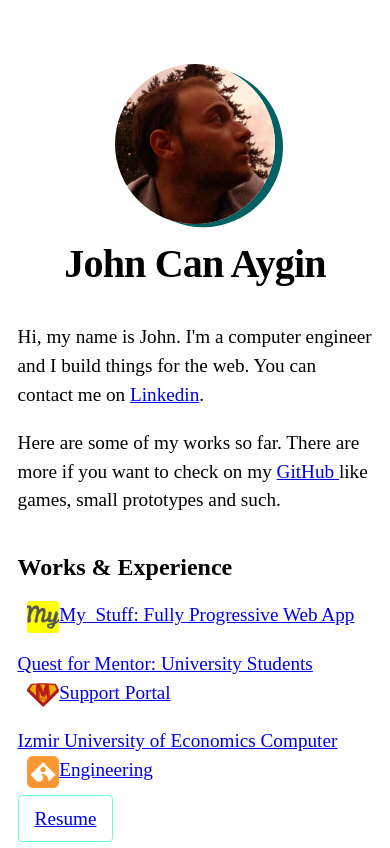
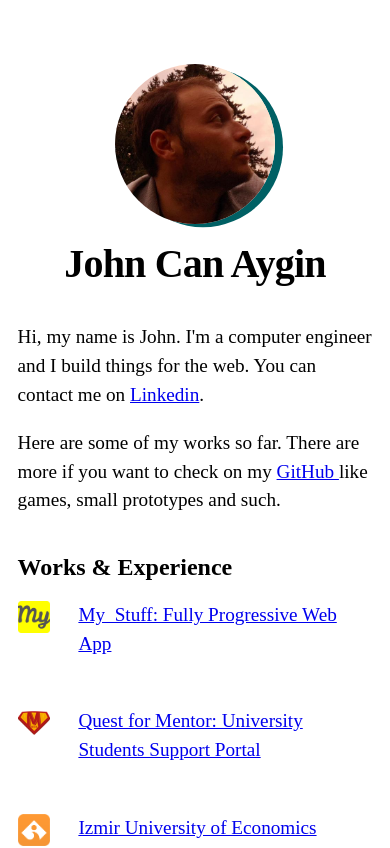
Before and after one commit to gageracer/portfolio-nextjs, a Next.js app: page / in a window 390 px wide. Shown: the top 848 px of the page. Built offline with nearby package versions, Linux system fonts and the light colour scheme.

Commit message:
fixed margins for mobile and ieu image

```diff
--- a/pages/index.js
+++ b/pages/index.js
@@ -27,12 +27,16 @@ export default function Home({ allPostsData }) {
               {allPostsData.map(({id, date ,title,img}) => (
                 <li className={utilStyles.listItem} key={id}>
                   <Link href={`/posts/${id}`}>
-                    <a>{title}
+                    <a>
                       {img && <img
                       src={`/images/${img}`}
                       alt={"Logo"}
                       className={utilStyles.titleImage}
-                    />}</a>
+                    />}
+                      <div className={utilStyles.titleText}>
+                        {title}
+                      </div>
+                    </a>
                   </Link>
                   <br/>
                   <small>
--- a/posts/IEU.md
+++ b/posts/IEU.md
@@ -4,7 +4,7 @@ date: '2018-06-12'
 img: 'ieulogo2.png'
 ---
 
-<a href="https://www.ieu.edu.tr/en" style="margin-left: 35%" target="_blank">![alt text][logo]</a>
+<a href="https://www.ieu.edu.tr/en" style="display: flex; justify-content: center" target="_blank">![alt text][logo]</a>
 
 Graduated in 2018, I learned so much as a student! The mandatory courses
 showed me how think as an engineer while elective courses showed me
--- a/styles/utils.module.css
+++ b/styles/utils.module.css
@@ -47,6 +47,22 @@
     margin: 0 0 1.25rem;
 }
 
+.listItem>a {
+    display: flex;
+    flex-direction: row;
+    justify-content:flex-start;
+}
+
+.titleImage {
+    max-Height: 48px;
+    width: auto;
+    margin-left: 0.5em;
+}
+
+.titleText {
+    margin-left:1.5em;
+    width: 75%;
+}
 
 .lightText {
     color: #999;
@@ -90,11 +106,7 @@
     writing-mode: vertical-rl;
 }
 
-.titleImage {
-    max-Width: 48px;
-    float: right;
-    margin-left: 0.5em
-}
+
 
 @media (max-width: 1080px) {
     .socials {
@@ -128,15 +140,26 @@
     }
     .titleImage {
         max-Width: 32px;
-        float: left;
         margin-left: 0.5em;
     }
     .headingMd {
         margin-left: .5em;
         margin-right: .5em;
     }
+    .headingXl {
+        margin-left: .2em;
+    }
     .insideData>p{
         margin-left: 0.5em;
+        margin-right: .5em;
     }
+    .lightText {
+        margin-left: .5em;
+    }
+    .titleImage {
+        max-Height: 32px;
+        width: auto;
+        margin-left: 0;
+}
 
 }
```
